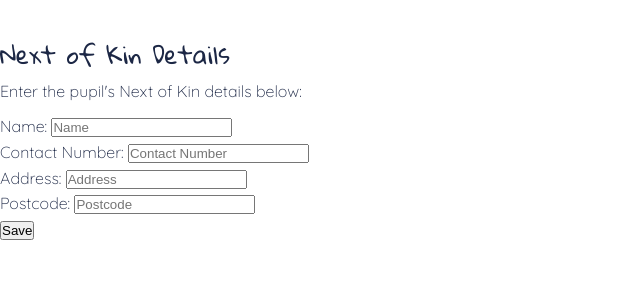
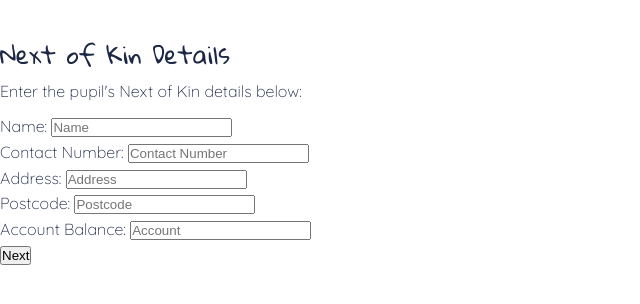
Before and after one commit to heathercking/CodeClan_Project1__Planaband, a Flask app: page /noks/new in a window 1280 px wide. Shown: the part 100-404 px from the top of the page, without its empty margins (0-640 px from the left). Run offline with Flask 2, Linux system fonts and the light colour scheme; data that the repository does not hold is empty; some libraries are stand-ins or nearby versions.

Commit message:
adds account to NOK on database, and puts NOK details before pupil again in enrol journey

```diff
--- a/controllers/nok_controller.py
+++ b/controllers/nok_controller.py
@@ -26,10 +26,10 @@ def create_nok():
     contact_number = request.form['contact_number']
     address = request.form['address']
     postcode = request.form['postcode']
-    account = 0.00
+    account = request.form['account']
     nok = NextOfKin(name, contact_number, address, postcode, account)
     nok_repository.save(nok)
-    return redirect('/pupils')
+    return redirect('/pupils/new')
 
 
 #SHOW - GET '/noks/<id>'
--- a/controllers/pupil_controller.py
+++ b/controllers/pupil_controller.py
@@ -36,7 +36,7 @@ def create_pupil():
     active = True
     pupil = Pupil(name, dob, instrument, grade, nok, notes, active)
     pupil_repository.save(pupil)
-    return redirect('/noks/new')
+    return redirect('/pupils')
 
 
 #SHOW - GET '/pupils/<id>'
--- a/db/planaband.sql
+++ b/db/planaband.sql
@@ -18,7 +18,8 @@ CREATE TABLE noks (
     name VARCHAR(255),
     contact_number VARCHAR(255),
     address VARCHAR(255),
-    postcode VARCHAR(10)
+    postcode VARCHAR(10),
+    account INT
 );
 
 CREATE TABLE pupils (
--- a/templates/noks/edit.html
+++ b/templates/noks/edit.html
@@ -25,7 +25,7 @@
 
     <div>
         <label for="account">Account Balance:</label>
-        <input type="text" id="account" name="account" value="{{ nok.account }}" required>
+        <input type="number" id="account" name="account" value="{{ nok.account }}" required>
     </div>
 
     <button type="submit">Update Next of Kin Record</button>
--- a/templates/noks/new.html
+++ b/templates/noks/new.html
@@ -25,7 +25,12 @@
         <input type="text" id="postcode" name="postcode" placeholder="Postcode" required>
     </div>
 
-    <button type="submit">Save</button>
+    <div>
+        <label for="account">Account Balance:</label>
+        <input type="number" id="account" name="account" placeholder="Account" required>
+    </div>
+
+    <button type="submit">Next</button>
 
 </form>
 
--- a/templates/pupils/index.html
+++ b/templates/pupils/index.html
@@ -4,7 +4,7 @@
 <div class="pupils">
     <div class="container flex">
         <h1>Our Pupils</h1>
-        <form action="/pupils/new">
+        <form action="/noks/new">
             <button>Enrol a Pupil</button>
         </form>
     </div>
--- a/templates/pupils/new.html
+++ b/templates/pupils/new.html
@@ -40,7 +40,7 @@
     </div>
 
 
-    <button type="submit">Next</button>
+    <button type="submit">Save</button>
 
 </form>
 
```
